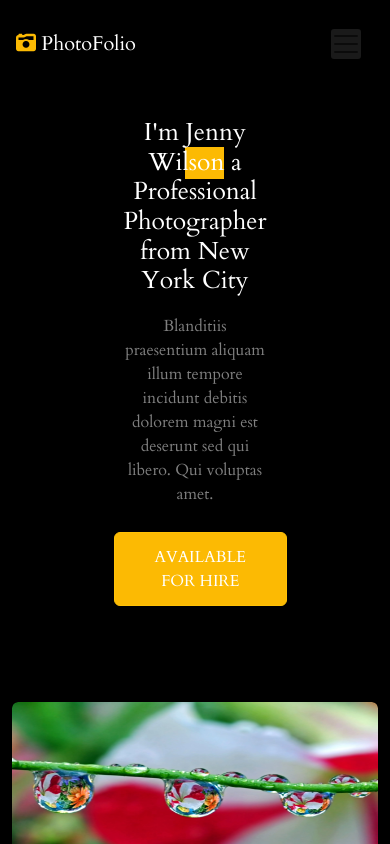
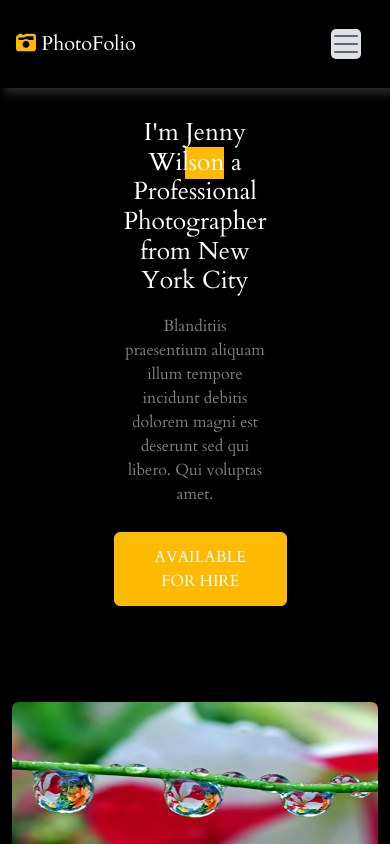
Before and after one commit to nadaGamal25/Photofolio, a plain HTML site: page index.html in a window 390 px wide. Shown: the top 844 px of the page. Drawn offline with Linux system fonts and the light colour scheme.

Commit message:
Update style.css

```diff
--- a/css/style.css
+++ b/css/style.css
@@ -14,6 +14,7 @@ body{
 /* start navbar */
 .navbar{
     background-color: #000;
+    box-shadow: 5px 5px 10px #2f2f2f ;
 }
 .fa-camera-retro{
     color: var(--main-color);
@@ -36,8 +37,10 @@ body{
     color: #fff;
 }
 .navbar-toggler-icon{
-    background-color: rgba(255, 255, 255, 0.1) !important;
-    border-radius: 3px;
+    background-color:#dee2e6 !important ;
+    border-radius: 5px;
+    /* border: rgba(210, 206, 206, 0.5) 1px solid; */
+
 }
 .nav-container{
     z-index: 99;
```
